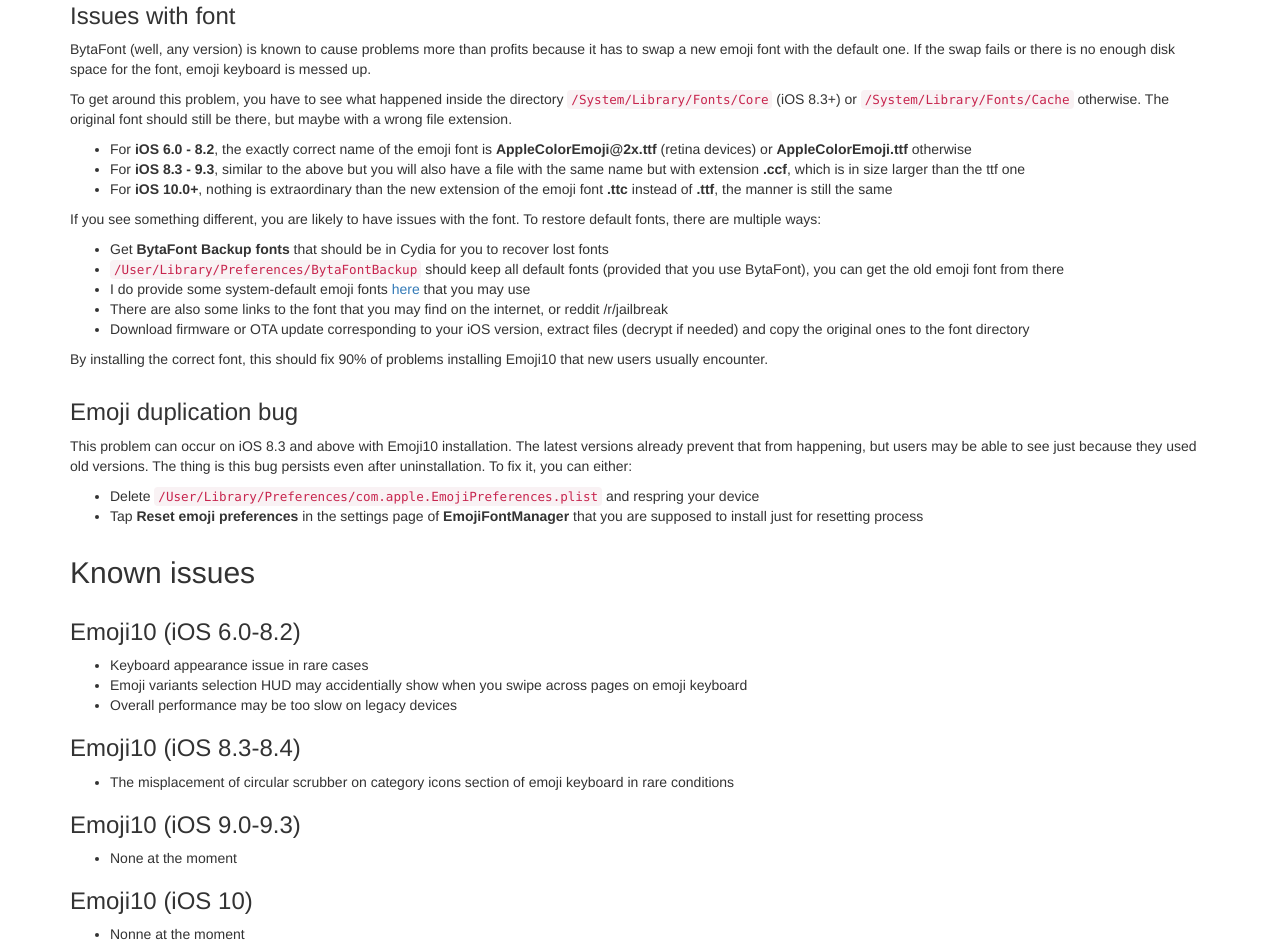
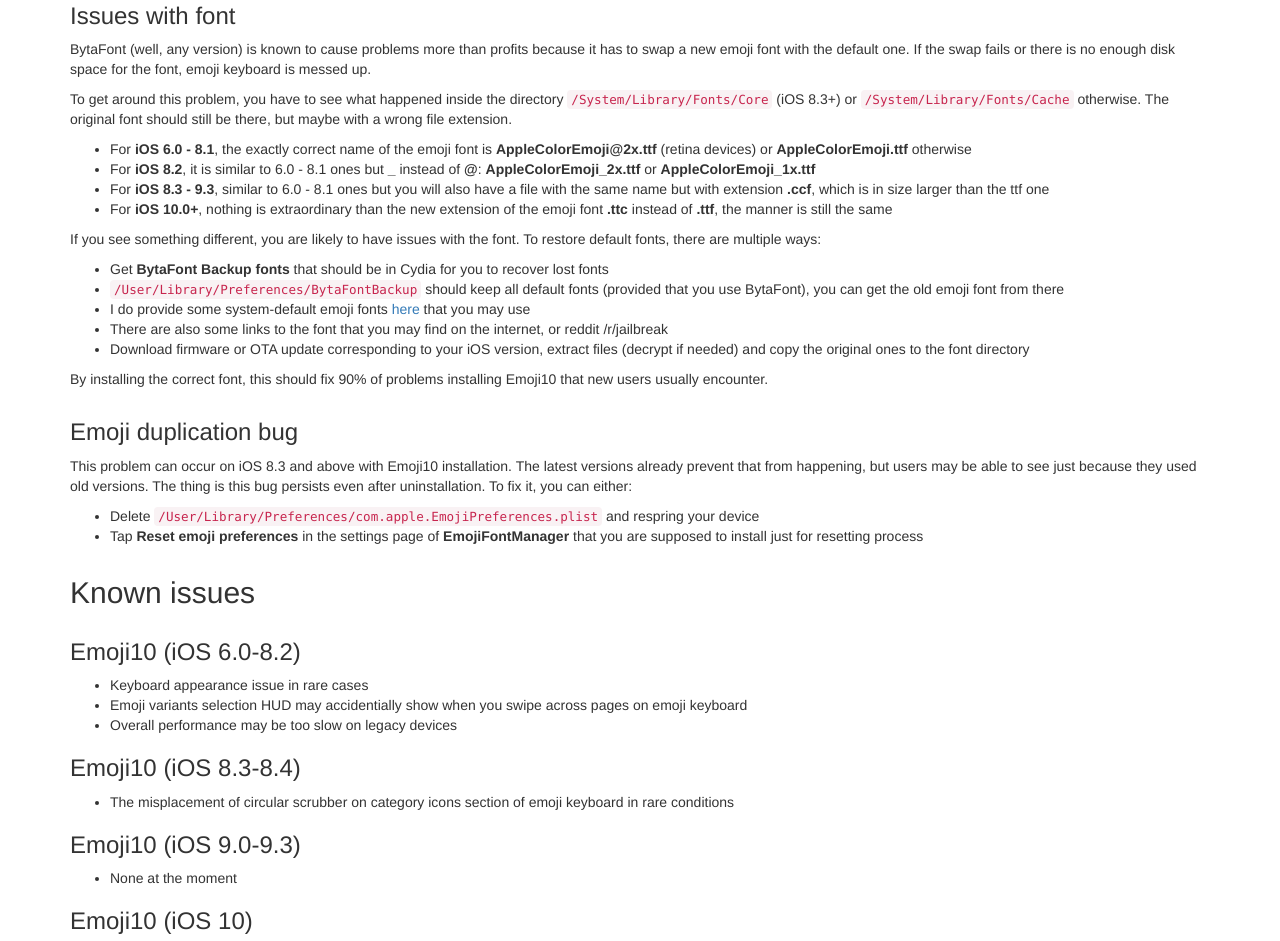
Before and after one commit to PoomSmart/PoomSmart.github.io, a plain HTML site: page repo/emoji10.html in a window 1280 px wide. Shown: the part 2877-3818 px from the top of the page. Drawn offline with Linux system fonts and the light colour scheme.

Commit message:
Updated.

```diff
--- a/repo/emoji10.html
+++ b/repo/emoji10.html
@@ -238,9 +238,10 @@
 			<p>BytaFont (well, any version) is known to cause problems more than profits because it has to swap a new emoji font with the default one. If the swap fails or there is no enough disk space for the font, emoji keyboard is messed up.</p>
 			<p>To get around this problem, you have to see what happened inside the directory <code>/System/Library/Fonts/Core</code> (iOS 8.3+) or <code>/System/Library/Fonts/Cache</code> otherwise. The original font should still be there, but maybe with a wrong file extension.</p>
 			<ul>
-				<li>For <b>iOS 6.0 - 8.2</b>, the exactly correct name of the emoji font is <b>AppleColorEmoji@2x.ttf</b> (retina devices) or <b>AppleColorEmoji.ttf</b> otherwise</li>
-				<li>For <b>iOS 8.3 - 9.3</b>, similar to the above but you will also have a file with the same name but with extension <b>.ccf</b>, which is in size larger than the ttf one</li>
-        <li>For <b>iOS 10.0+</b>, nothing is extraordinary than the new extension of the emoji font <b>.ttc</b> instead of <b>.ttf</b>, the manner is still the same</li>
+				<li>For <b>iOS 6.0 - 8.1</b>, the exactly correct name of the emoji font is <b>AppleColorEmoji@2x.ttf</b> (retina devices) or <b>AppleColorEmoji.ttf</b> otherwise</li>
+				<li>For <b>iOS 8.2</b>, it is similar to 6.0 - 8.1 ones but <b>_</b> instead of <b>@</b>: <b>AppleColorEmoji_2x.ttf</b> or <b>AppleColorEmoji_1x.ttf</b></li>
+				<li>For <b>iOS 8.3 - 9.3</b>, similar to 6.0 - 8.1 ones but you will also have a file with the same name but with extension <b>.ccf</b>, which is in size larger than the ttf one</li>
+        		<li>For <b>iOS 10.0+</b>, nothing is extraordinary than the new extension of the emoji font <b>.ttc</b> instead of <b>.ttf</b>, the manner is still the same</li>
       </ul>
 			<p>If you see something different, you are likely to have issues with the font. To restore default fonts, there are multiple ways:</p>
 			<ul>
```
Also changed, not shown: 4 other files.
